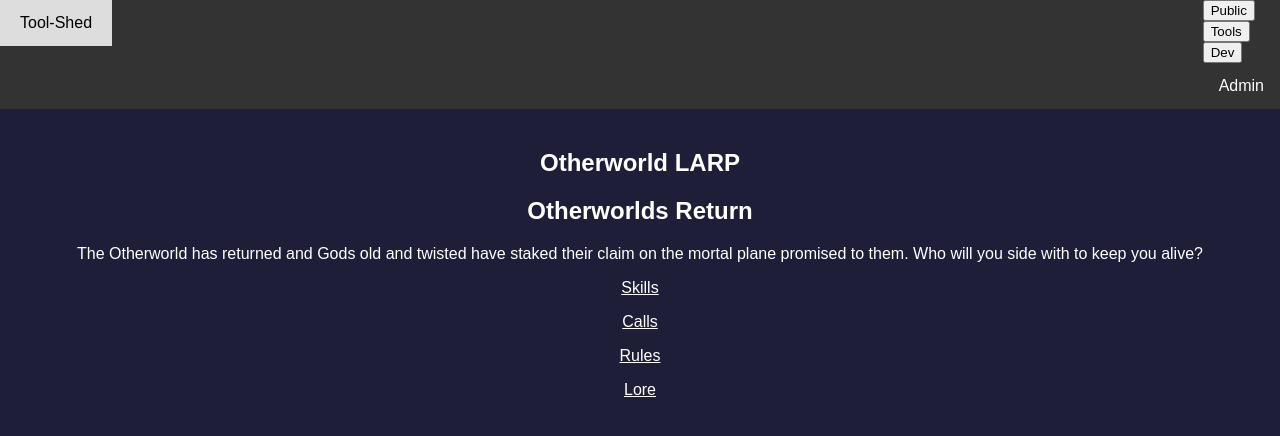
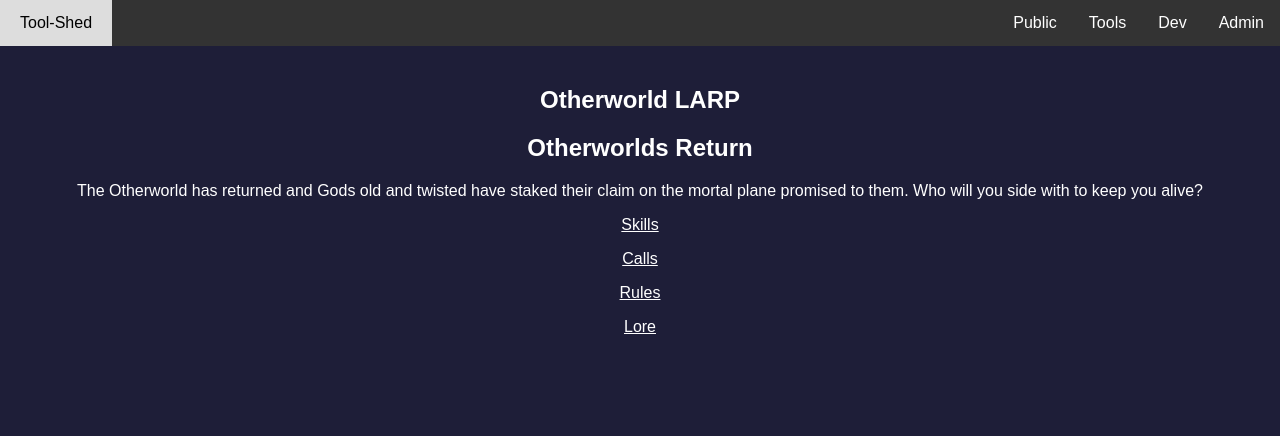
Before and after one commit to KikiUnique/KikiUnique.github.io, a Jekyll site: the page built from docs/index.md, in a window 1280 px wide. Shown: the top 436 px of the page. Built offline with Jekyll 4.4.1, drawn with Linux system fonts in a browser that asks for light colours; our own code applies the rules of GitHub Pages for plain Markdown files; the repository's description, which GitHub fills in, is left out.

Commit message:
Fix for top bar drop down buttons

```diff
--- a/docs/_includes/header.html
+++ b/docs/_includes/header.html
@@ -2,12 +2,13 @@
     <a href="">Tool-Shed</a>
 </div>
 <div style="float: right">
-    <div class="navbarItem">
+    <div class="dropdown navbarItem">
         <button class="dropbtn">Public</button>
         <div class="dropdown-content">
             <a href="etdc">Escape the Dark Castle Chapter Dice</a>
         </div>
-    </div><div class="navbarItem">
+    </div>
+    <div class="dropdown navbarItem">
     <button class="dropbtn">Tools</button>
     <div class="dropdown-content">
         <a href="files">Files</a>
@@ -18,7 +19,7 @@
         <a href="maps">Maps</a>
     </div>
 </div>
-    <div class="navbarItem">
+    <div class="dropdown navbarItem">
         <button class="dropbtn">Dev</button>
         <div class="dropdown-content">
             <a href="webgl">WebGL</a>
```
